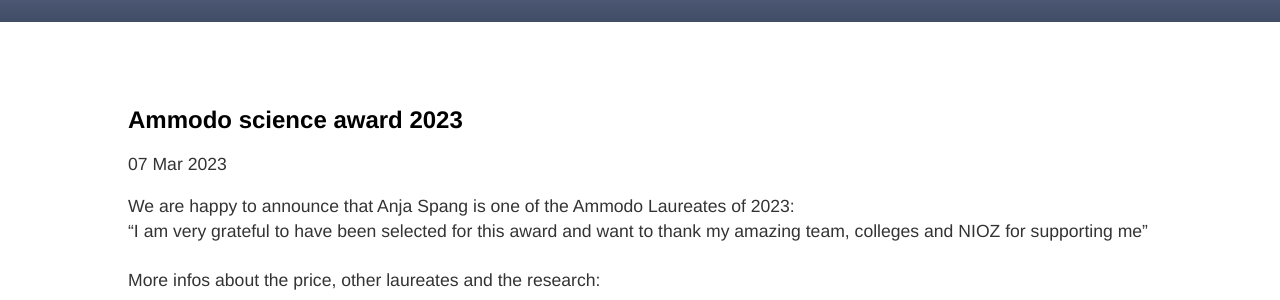
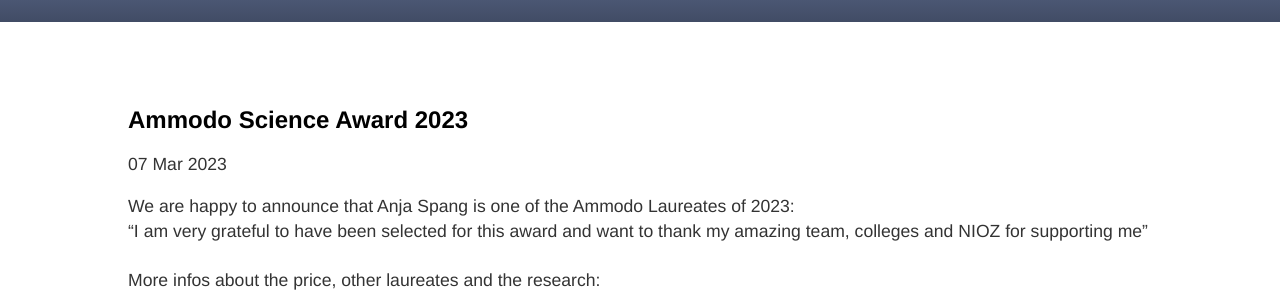
Before and after one commit to EvoSym/EvoSym.github.io, a Jekyll site: the page built from _posts/2023-03-07-Ammodo-science-award-2023.md, in a window 1280 px wide. Shown: the part 164-464 px from the top of the page. Built offline with Jekyll 4.4.1, drawn with Linux system fonts in a browser that asks for light colours.

```diff
--- a/_posts/2023-03-07-Ammodo-science-award-2023.md
+++ b/_posts/2023-03-07-Ammodo-science-award-2023.md
@@ -1,6 +1,6 @@
 ---
 layout: post
-title: "Ammodo science award 2023"
+title: "Ammodo Science Award 2023"
 date: 2023-03-07
 ---
 
```
